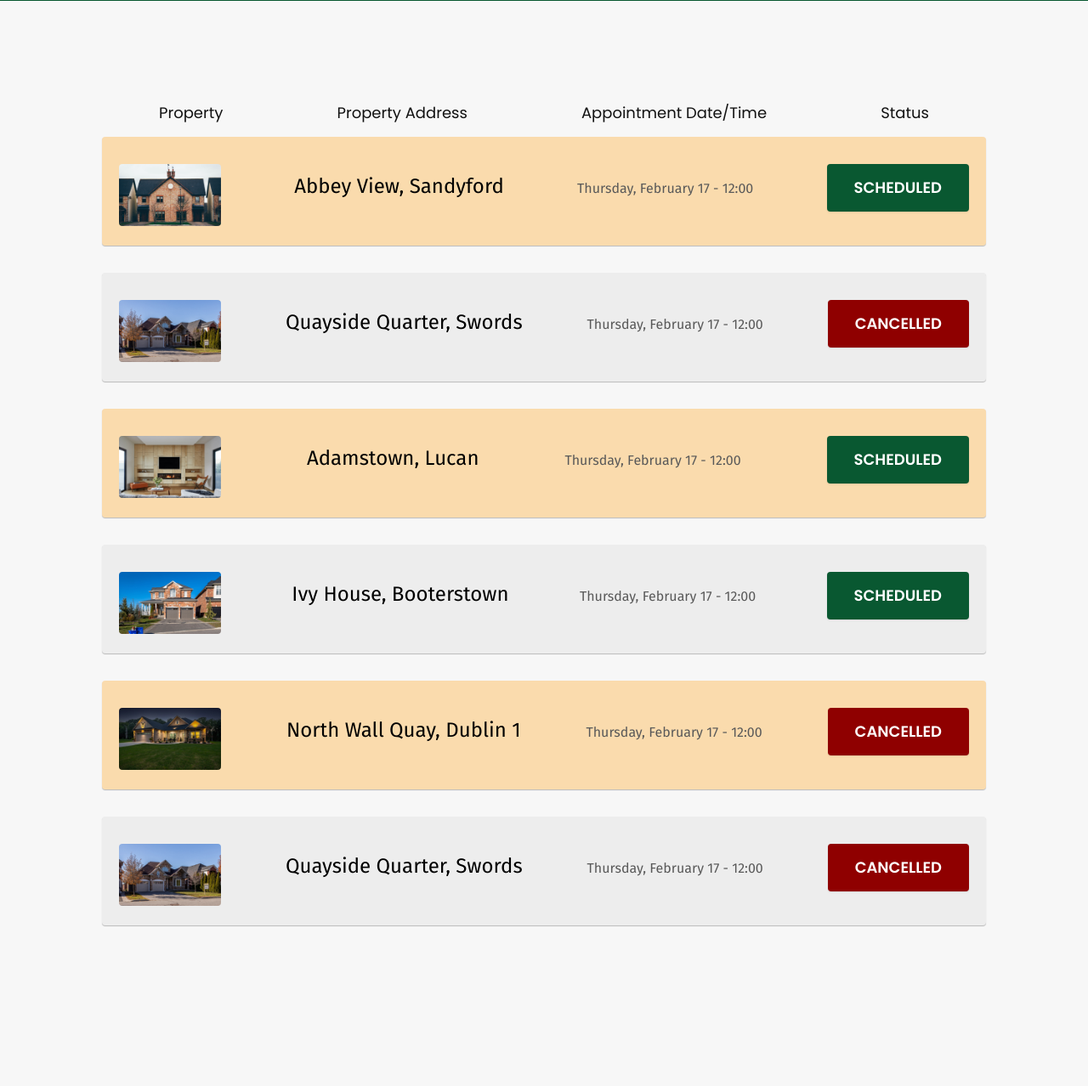
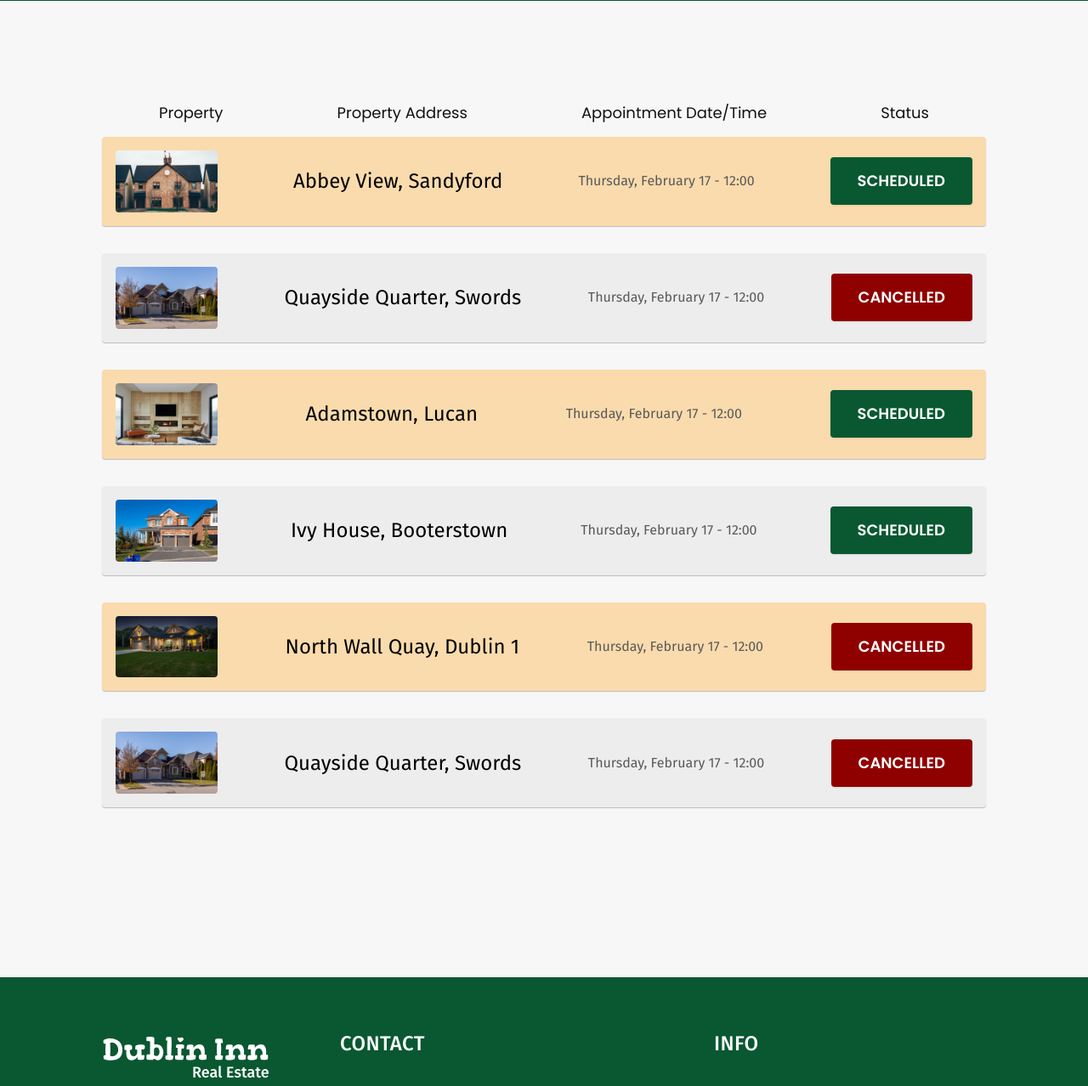
Before and after one commit to olehh92/Dublin-Inn-Real-Estate, a Django app: template templates/schedule-list.html in a window 1280 px wide. Shown: the part 227-1505 px from the top of the page at 85% size. Run offline with Django 4.2, Linux system fonts and the light colour scheme; the template is opened without the code that fills it, so the values that code supplies are empty; parts of the project's set-up code (start-up, migrations or seed data) failed here and were passed over.

Commit message:
Remove margin bottom for h2 in schedule-list-content.

```diff
--- a/static/css/properties/schedule-list.css
+++ b/static/css/properties/schedule-list.css
@@ -7,12 +7,16 @@
 .schedule-list-content {
     display: flex;
     flex-wrap: wrap;
+    align-items: center;
     justify-content: space-between;
-    align-items: baseline;
-    padding: 32px 20px 20px;
+    padding: 16px;
     margin-bottom: 32px;
     border-radius: 4px;
     box-shadow: 0px 1px 1px rgba(0, 0, 0, 0.25);
+}
+
+.schedule-list-content h2 {
+    margin-bottom: 0;
 }
 
 .schedule-list-content:nth-child(even) {
```
